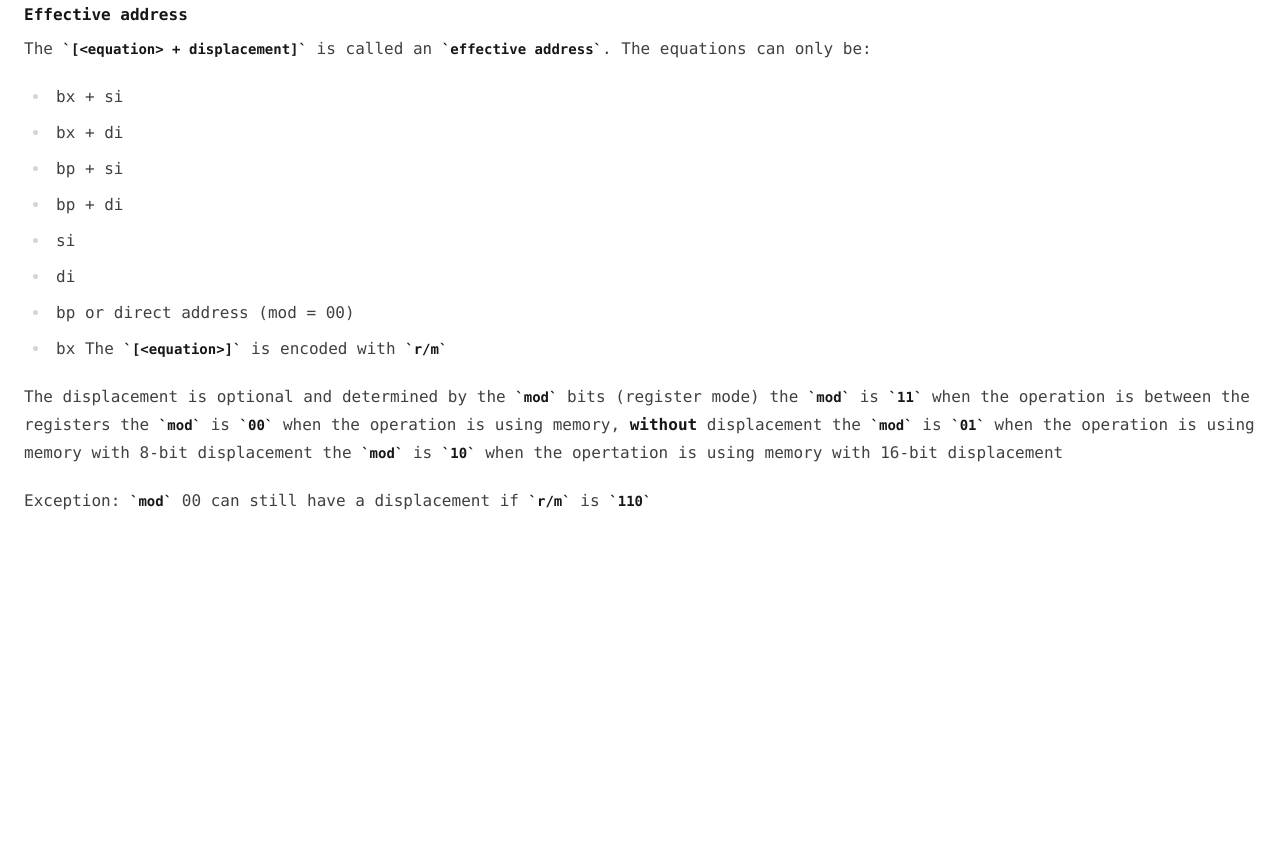
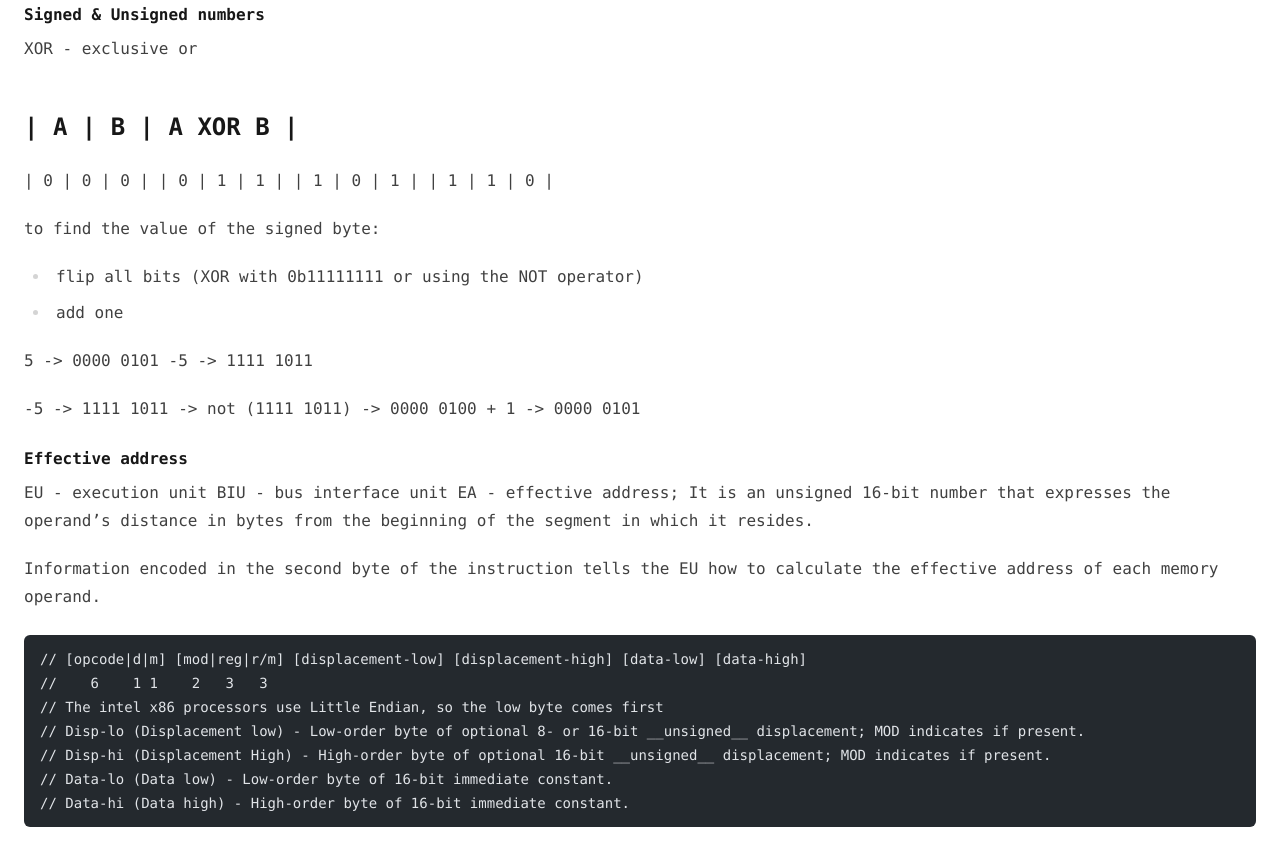
Before and after one commit to doichev-kostia/doichev-kostia, an Astro site in the folder packages/www/: page /old-notes/computerenhance in a window 1280 px wide. Shown: the part 3558-4400 px from the top of the page. Before the commit the page ends 4105 px from the top, so only its background shows below. Built offline with nearby package versions, Linux system fonts and the light colour scheme; Astro itself is replaced by a stand-in of ours; code samples lack their colours.

Commit message:
computer enhance 2025-01-19

````diff
--- a/packages/www/src/pages/old-notes/computerenhance.md
+++ b/packages/www/src/pages/old-notes/computerenhance.md
@@ -157,7 +157,49 @@ AH, BH - 8 bit (high of AX, BX)
 Register AX
 [ah al] - [00000000 00000000] (16 bits)
 
+#### Signed & Unsigned numbers
+
+XOR - exclusive or
+
+| A | B | A XOR B |
+-------------------
+| 0 | 0 |    0    |
+| 0 | 1 |    1    |
+| 1 | 0 |    1    |
+| 1 | 1 |    0    |
+
+to find the value of the signed byte:
+- flip all bits (XOR with 0b11111111 or using the NOT operator)
+- add one
+
+5 -> 0000 0101
+-5 -> 1111 1011
+
+-5 -> 1111 1011 -> not (1111 1011) -> 0000 0100 + 1 -> 0000 0101
+
+
 #### Effective address
+
+EU - execution unit
+BIU - bus interface unit
+EA - effective address; It is an unsigned 16-bit number that
+expresses the operand's distance in bytes from the
+beginning of the segment in which it resides.
+
+Information encoded in the
+second byte of the instruction tells the EU how to
+calculate the effective address of each memory
+operand.
+
+```go
+// [opcode|d|m] [mod|reg|r/m] [displacement-low] [displacement-high] [data-low] [data-high]
+//    6    1 1    2   3   3
+// The intel x86 processors use Little Endian, so the low byte comes first
+// Disp-lo (Displacement low) - Low-order byte of optional 8- or 16-bit __unsigned__ displacement; MOD indicates if present.
+// Disp-hi (Displacement High) - High-order byte of optional 16-bit __unsigned__ displacement; MOD indicates if present.
+// Data-lo (Data low) - Low-order byte of 16-bit immediate constant.
+// Data-hi (Data high) - High-order byte of 16-bit immediate constant.
+```
 
 The `[<equation> + displacement]` is called an `effective address`.
 The equations can only be:
````
